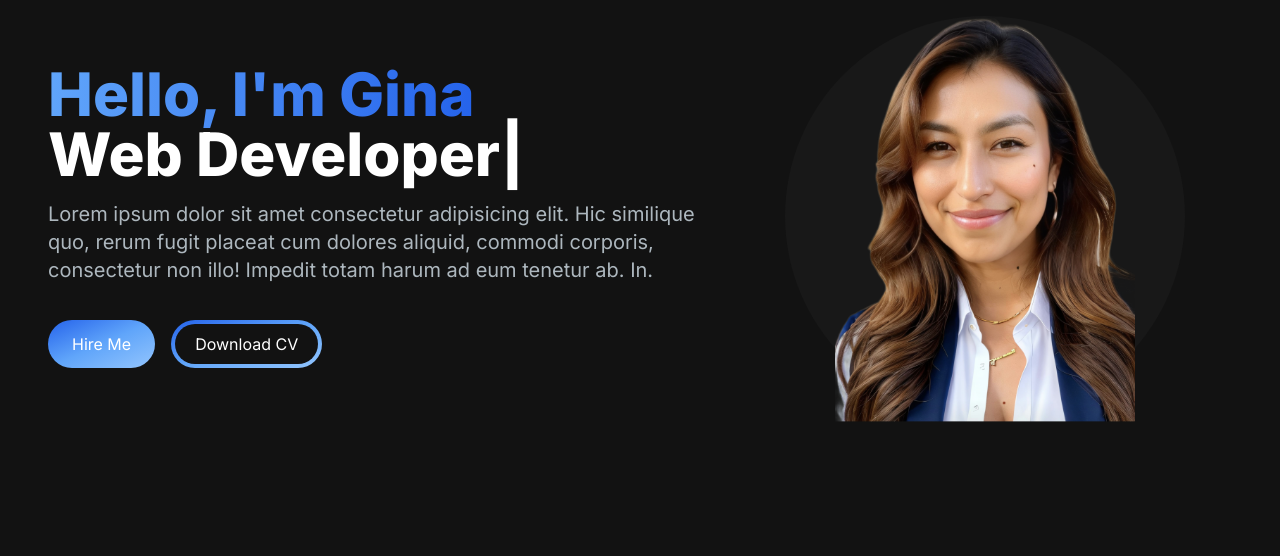
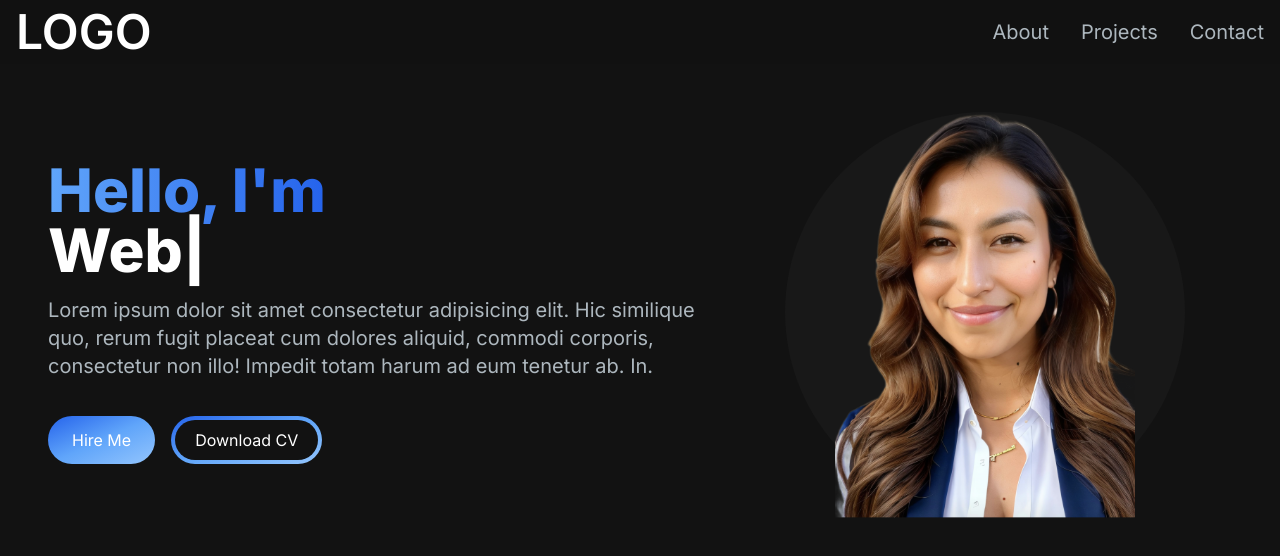
Before and after one commit to GinaCastromonte/GCastromonte, a Next.js app: page / in a window 1280 px wide. Shown: the top 556 px of the page. Built offline with nearby package versions, Linux system fonts and the light colour scheme.

Commit message:
updated navbar

```diff
--- a/app/components/HeroSection.jsx
+++ b/app/components/HeroSection.jsx
@@ -10,12 +10,12 @@
         <div className="col-span-7 place-self-center text-center sm:text-left">
           <h1 className="text-white mb-4 text-4xl  sm: text-5lg lg:text-6xl font-extrabold">
             <span className=" text-transparent bg-clip-text bg-gradient-to-r from-blue-400 to-blue-600 ">
-              Hello, I'm Gina{" "}
+              Hello, I'm {" "}
             </span>
             <br></br>
             <TypeAnimation
               sequence={[
-                " Castromonte",
+                " Gina Castromonte",
                 1000,
                 "Software Engineer",
                 1000,
--- /dev/null
+++ b/app/components/MenuOverlay.jsx
@@ -0,0 +1,9 @@
+import React from 'react'
+
+const MenuOverlay = () => {
+  return (
+    <div>MenuOverlay</div>
+  )
+}
+
+export default MenuOverlay
--- /dev/null
+++ b/app/components/NavLink.jsx
@@ -0,0 +1,17 @@
+import Link from "next/link"
+
+
+
+const NavLink = ({href,title}) =>{
+    return (
+      <Link
+        href={href}
+        className="block py-2 pl-3 pr-4 text-[#ADB7BE] sm:text-xl rounded md:p-0 hover:text-white"
+      >
+        {title}
+      </Link>
+    );
+}
+
+
+export default NavLink
--- /dev/null
+++ b/app/components/Navbar.jsx
@@ -0,0 +1,54 @@
+"use client"
+
+import React,{useState} from 'react'
+import Link from "next/link"
+import NavLink from "./NavLink"
+import {Bars3Icon , XmarkIcon } from "@heroicons/react/24/solid"
+
+
+const navLinks = [
+    {
+        title:"About",
+        path: "#about",
+    },
+    {
+        title:"Projects",
+        path: "#projects",
+    },
+    {
+        title: "Contact",
+        path: "#contact"
+    }
+]
+
+
+const Navbar = () => {
+    const [navbarOpen, setNavbarOpen] = useState(false)
+  return (
+    <nav className="fixed top-0 left-0 right-0 z-10 bg-[#121212] bg-opacity-90">
+    <div className='flex flex-wrap items-center justify-between mx-auto px-4 py-2 '>
+        <Link href = {"/"} className=' text-xl md:text-5xl text-white font-semibold'>LOGO</Link>
+        <div className=" mobile-menu block md:hidden">
+            {!navbarOpen ? (
+            <button onClick ={() => setNavbarOpen(true)} className='flex items-center px-3 py-2 border rounded border-slate-200 hover:text-white hover:border-white text-slate-200'><Bars3Icon className=" h-5 w-5"/></button>
+
+             ) : ( <button onClick={() => setNavbarOpen(false)}className='flex items-center px-3 py-2 border rounded border-slate-200 hover:text-white hover:border-white text-slate-200'><XmarkIcon className="h-5 w-5"/></button>
+             )}
+
+        </div>
+        <div className="menu hidden md:block md:w-auto" id="navbar">
+            <ul className=" flex p-4 md:p-0 md:flex-row md:space-x-8 mt-0">
+                {navLinks.map((link,index) =>(
+                    <li key = {index}>
+                        <NavLink href = {link.path} title= {link.title}/>
+                    </li>
+                ))
+                }
+            </ul>
+        </div>
+    </div>
+    </nav>
+  )
+}
+
+export default Navbar
--- a/app/page.js
+++ b/app/page.js
@@ -1,11 +1,15 @@
 import Image from 'next/image'
 import HeroSection from './components/HeroSection'
+import Navbar from "./components/Navbar"
+
+
 export default function Home() {
   return (
     <main className="flex min-h-screen flex-col bg-[#121212] ">
-      <container className="container mx-auto px-12 py-4 ">
+      <Navbar/>
+      <div className="container mt-24 mx-auto px-12 py-4 ">
         <HeroSection />
-      </container>
+      </div>
     </main>
   );
 }
--- a/package.json
+++ b/package.json
@@ -9,6 +9,7 @@
     "lint": "next lint"
   },
   "dependencies": {
+    "@heroicons/react": "^2.0.18",
     "autoprefixer": "10.4.15",
     "eslint": "8.49.0",
     "eslint-config-next": "13.4.19",
```
Also changed, not shown: 1 other file (tests, documents, lock files or other folders).
